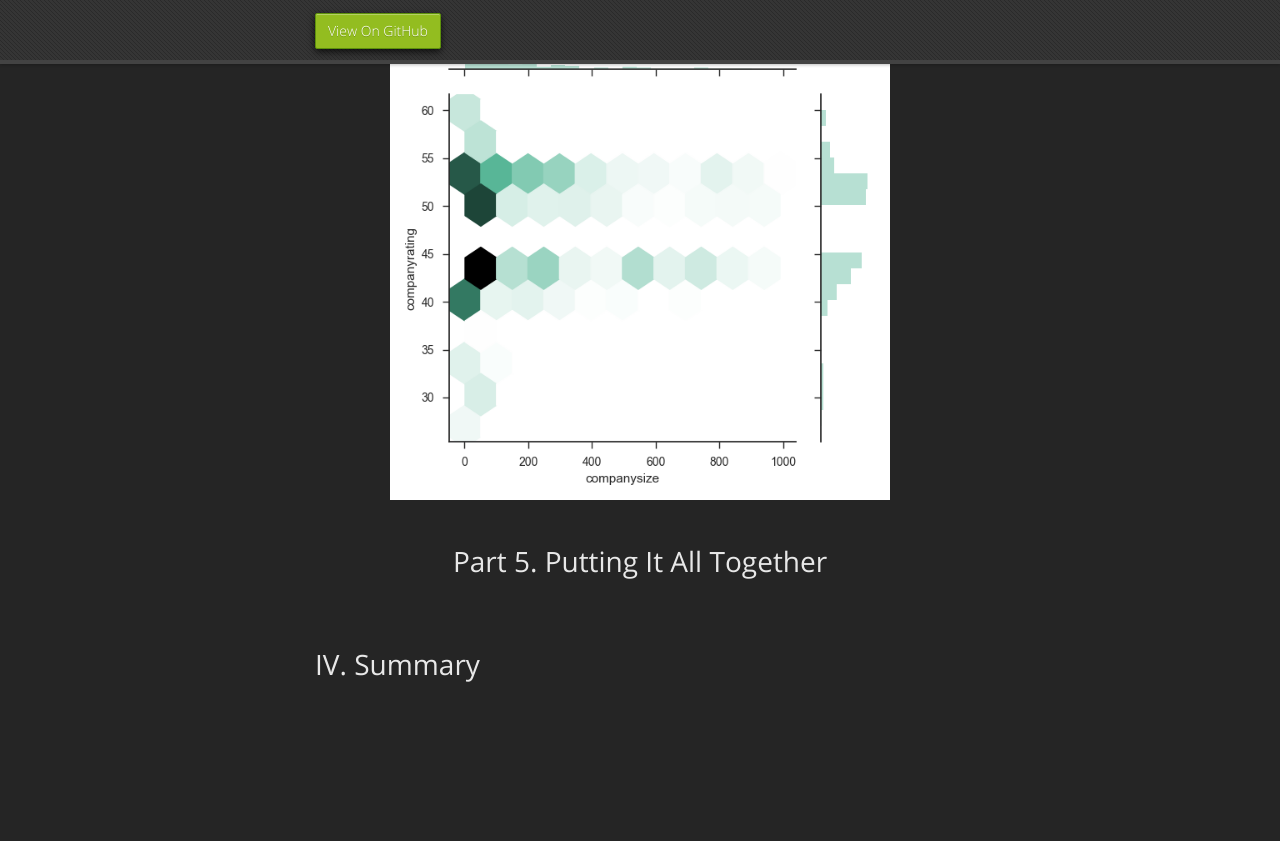
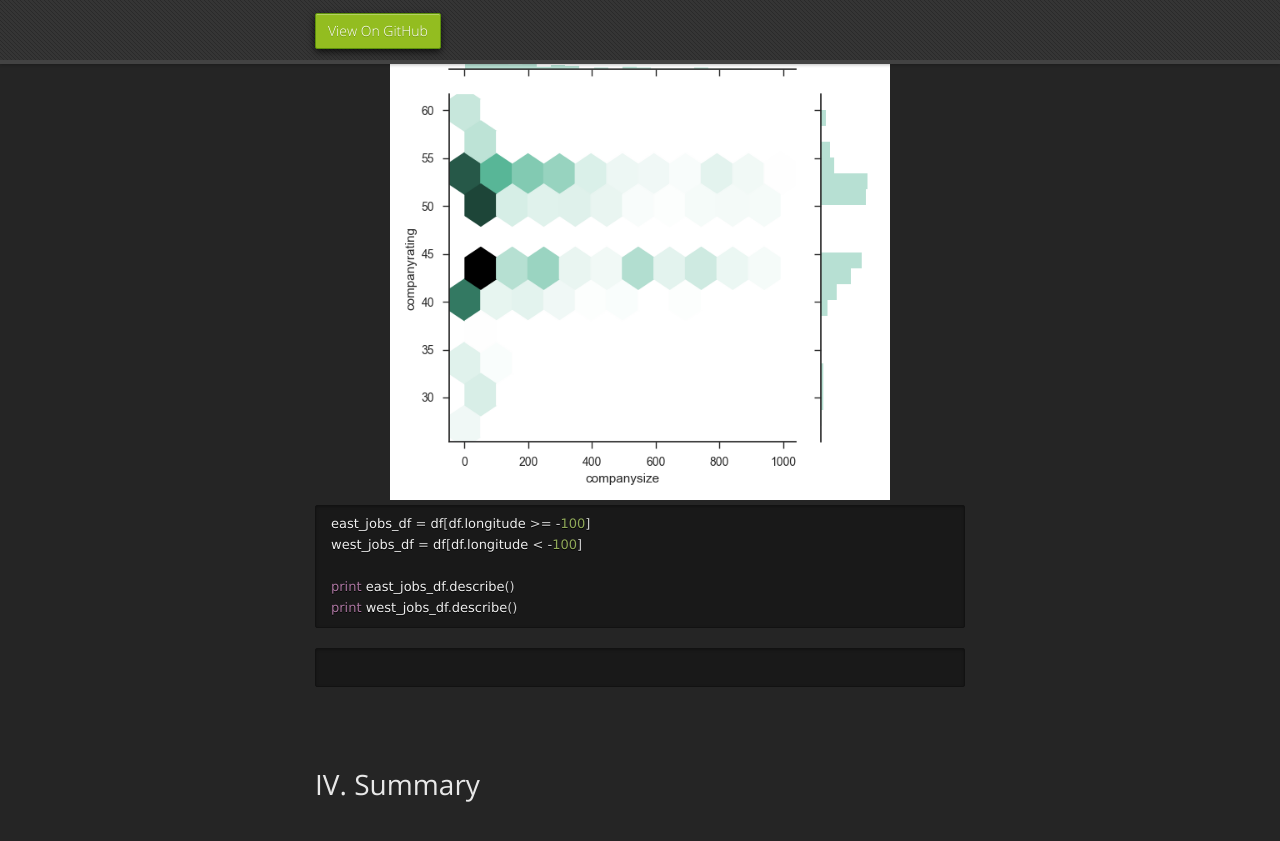
Before and after one commit to mrbrins82/mrbrins82.github.io, a Jekyll site: the page built from kaggle_indeed.md, in a window 1280 px wide and 900 px high, scrolled down 8223 px. Shown: the top 841 px of the window. Built offline with Jekyll 4.4.1, drawn with Linux system fonts in a browser that asks for light colours; nearby versions of some CDN libraries; our own code applies the rules of GitHub Pages for plain Markdown files; before the commit the page ends 9003 px from its top, so only the background shows below that.

Commit message:
updated indeed page

````diff
--- a/kaggle_indeed.md
+++ b/kaggle_indeed.md
@@ -185,11 +185,16 @@ What are some of the most common job titles that people are hiring for?
 <center><img src="./assets/images/size_rating_hex.png" alt="size rating hex plot" width="500" height="500" />
 </center>
 
+```python
+east_jobs_df = df[df.longitude >= -100]
+west_jobs_df = df[df.longitude < -100]
 
+print east_jobs_df.describe()
+print west_jobs_df.describe()
+```
+```ipython
 
-<br/>
-# [](#header-3)<center>Part 5. Putting It All Together<center/>
-
+```
 <br/>
 <br/>
 # [](#header-2)IV. Summary
````
